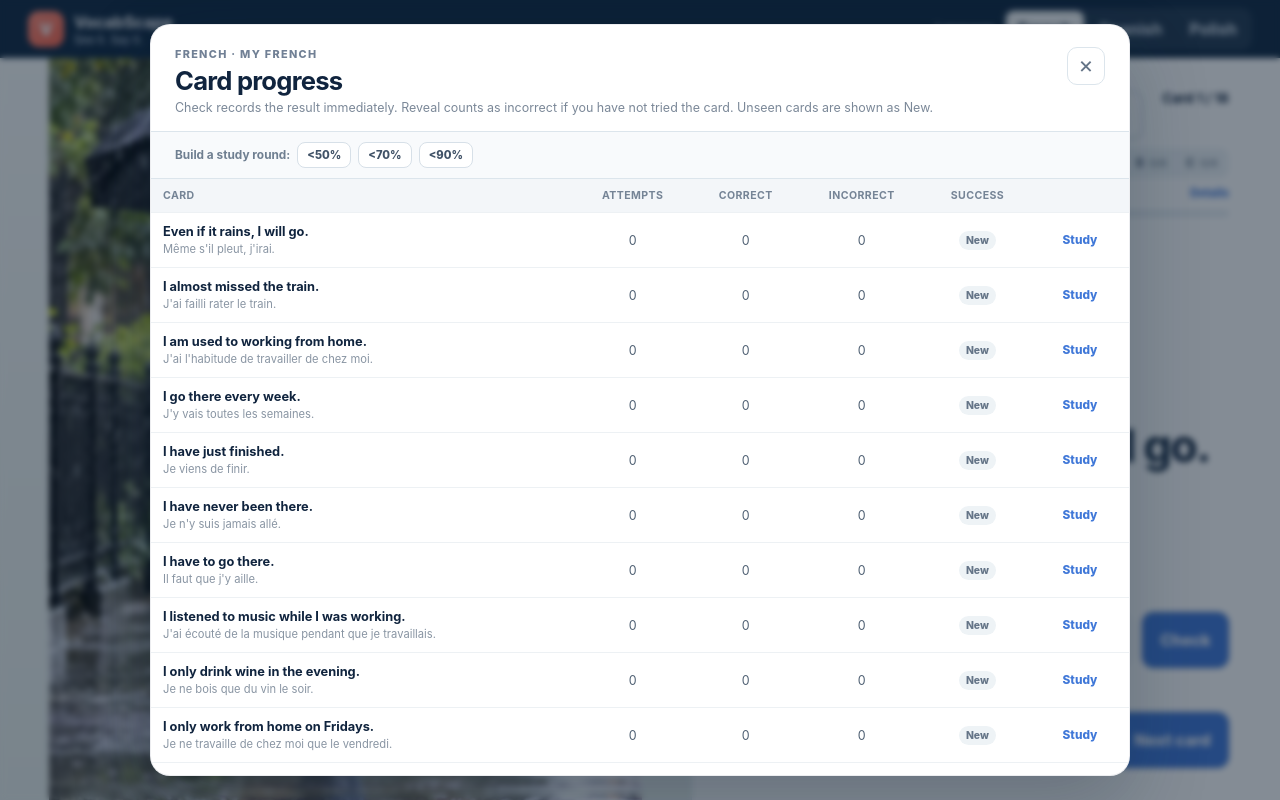
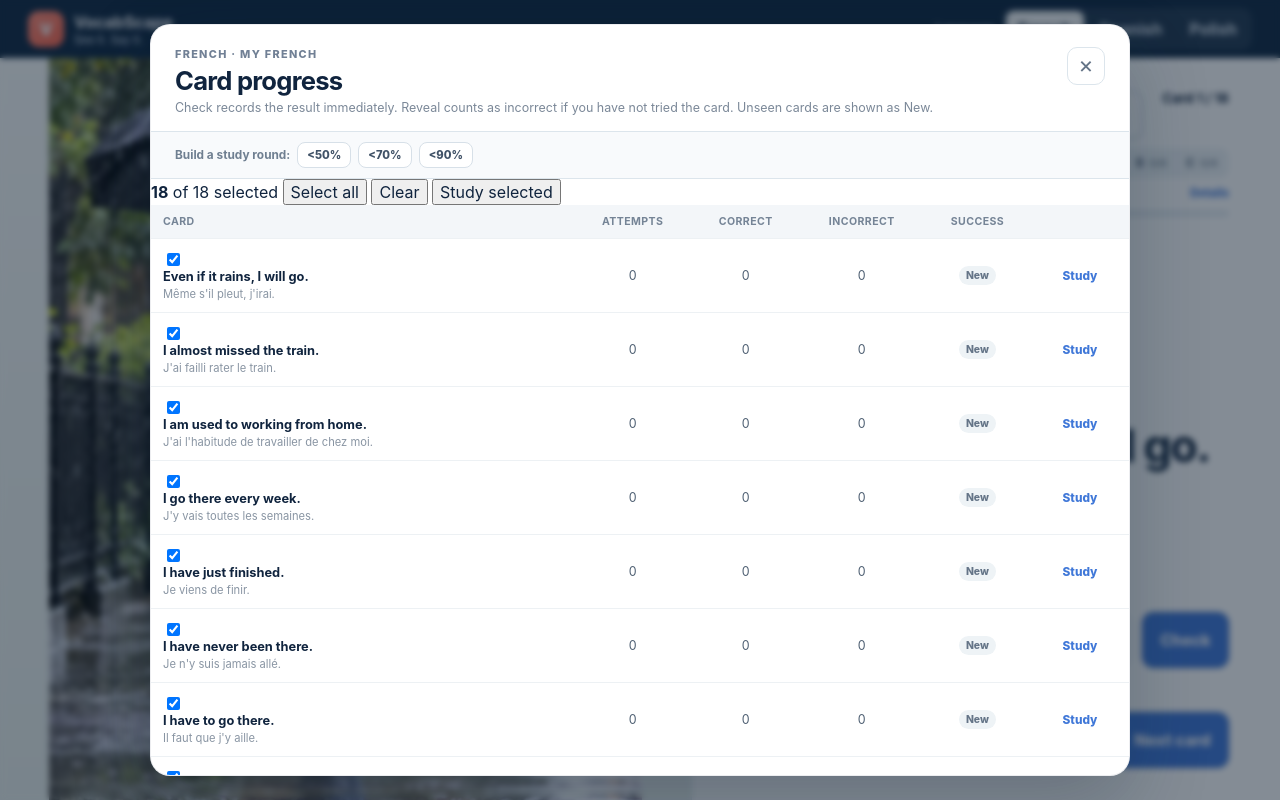
Before and after one commit to pelld/VocabScape, a Svelte app: page / in a window 1280 px wide. Both pictures are taken after a click on the button "Details". Built offline with nearby package versions, Linux system fonts and the light colour scheme.

Commit message:
Add selectable study sets to card details

```diff
--- a/src/App.svelte
+++ b/src/App.svelte
@@ -35,6 +35,8 @@
   let progressOpen = false;
   let focusMessage = "";
   let attemptedThisCard = false;
+  let selectedCardIds: string[] = [];
+  let activeSelectionIds: string[] | null = null;
 
   $: currentCard = filteredCards[currentIndex] ?? filteredCards[0];
   $: currentTerm = currentCard?.terms?.[language];
@@ -80,8 +82,16 @@
     return attempts ? Math.round((state.correct / attempts) * 100) : null;
   }
 
+  function baseCardsForStudy(deck: any, level: Level) {
+    const cards = cardsForLevel(deck, level);
+    if (!activeSelectionIds) return cards;
+
+    const selected = new Set(activeSelectionIds);
+    return cards.filter((card: any) => selected.has(card.id));
+  }
+
   function cardsForStudy(deck: any, level: Level, threshold: StudyThreshold) {
-    const cards = cardsForLevel(deck, level);
+    const cards = baseCardsForStudy(deck, level);
     if (threshold === null) return cards;
 
     return cards.filter((card: any) => {
@@ -220,9 +230,11 @@
     const cards = cardsForStudy(currentDeck, selectedLevel, studyThreshold);
 
     if (cards.length === 0 && studyThreshold !== null) {
-      focusMessage = `No cards are currently below ${studyThreshold}% in this level, so all cards are shown.`;
+      focusMessage = activeSelectionIds
+        ? `No selected cards are currently below ${studyThreshold}%, so all selected cards are shown.`
+        : `No cards are currently below ${studyThreshold}% in this level, so all cards are shown.`;
       studyThreshold = null;
-      filteredCards = cardsForLevel(currentDeck, selectedLevel);
+      filteredCards = baseCardsForStudy(currentDeck, selectedLevel);
     } else {
       focusMessage = "";
       filteredCards = cards;
@@ -248,9 +260,11 @@
       if (refreshed.length) {
         filteredCards = refreshed;
       } else if (studyThreshold !== null) {
-        focusMessage = `No cards remain below ${studyThreshold}% — switching back to all cards.`;
+        focusMessage = activeSelectionIds
+          ? `No selected cards remain below ${studyThreshold}% — showing your full selection.`
+          : `No cards remain below ${studyThreshold}% — switching back to all cards.`;
         studyThreshold = null;
-        filteredCards = cardsForLevel(currentDeck, selectedLevel);
+        filteredCards = baseCardsForStudy(currentDeck, selectedLevel);
       }
 
       const order = orderedIndices(filteredCards, studyThreshold, currentIndex);
@@ -328,6 +342,8 @@
     currentDeck = availableDecks[deckIndex];
     selectedLevel = "ALL";
     studyThreshold = null;
+    selectedCardIds = [];
+    activeSelectionIds = null;
     progressOpen = false;
     resetDeck();
   }
@@ -337,12 +353,16 @@
     currentDeck = availableDecks[index];
     selectedLevel = "ALL";
     studyThreshold = null;
+    selectedCardIds = [];
+    activeSelectionIds = null;
     progressOpen = false;
     resetDeck();
   }
 
   function switchLevel(level: Level) {
     selectedLevel = level;
+    activeSelectionIds = null;
+    selectedCardIds = [];
     resetDeck();
   }
 
@@ -354,6 +374,8 @@
   function studyCard(card: any) {
     selectedLevel = "ALL";
     studyThreshold = null;
+    activeSelectionIds = null;
+    selectedCardIds = [];
     filteredCards = cardsForLevel(currentDeck, "ALL");
     currentIndex = Math.max(0, filteredCards.findIndex((item: any) => item.id === card.id));
     queue = shuffledIndices(filteredCards.length).filter((index: number) => index !== currentIndex);
@@ -366,6 +388,46 @@
     progressOpen = false;
     if (answerInput) answerInput.value = "";
     focusAnswer();
+  }
+
+  function openProgress() {
+    selectedCardIds = activeSelectionIds
+      ? [...activeSelectionIds]
+      : currentDeck.objects.map((card: any) => card.id);
+    progressOpen = true;
+  }
+
+  function toggleCardSelection(cardId: string) {
+    selectedCardIds = selectedCardIds.includes(cardId)
+      ? selectedCardIds.filter((id) => id !== cardId)
+      : [...selectedCardIds, cardId];
+  }
+
+  function selectAllCards() {
+    selectedCardIds = currentDeck.objects.map((card: any) => card.id);
+  }
+
+  function clearCardSelection() {
+    selectedCardIds = [];
+  }
+
+  function studySelectedCards() {
+    if (!selectedCardIds.length) return;
+
+    activeSelectionIds = [...selectedCardIds];
+    selectedLevel = "ALL";
+    studyThreshold = null;
+    progressOpen = false;
+    resetDeck();
+    focusMessage = `Studying ${activeSelectionIds.length} selected card${activeSelectionIds.length === 1 ? "" : "s"}.`;
+  }
+
+  function clearCustomSelection() {
+    activeSelectionIds = null;
+    selectedCardIds = [];
+    selectedLevel = "ALL";
+    studyThreshold = null;
+    resetDeck();
   }
 
   function handleWindowKeydown(event: KeyboardEvent) {
@@ -472,7 +534,7 @@
           <span><strong>{deckStats.wrong}</strong> incorrect</span>
           <span><strong>{deckStats.accuracy === null ? "—" : `${deckStats.accuracy}%`}</strong> accuracy</span>
           <span><strong>{deckStats.mastered}</strong> secure</span>
-          <button class="progress-link" onclick={() => progressOpen = true}>Details</button>
+          <button class="progress-link" onclick={openProgress}>Details</button>
         </div>
 
         <div class="learning-progress" aria-label={`${deckStats.seen} seen and ${deckStats.mastered} mastered out of ${deckStats.total}`}>
@@ -488,7 +550,10 @@
             <button class:active={studyThreshold === 70} onclick={() => setStudyThreshold(70)}>&lt;70%</button>
             <button class:active={studyThreshold === 90} onclick={() => setStudyThreshold(90)}>&lt;90%</button>
           </div>
-          {#if studyThreshold !== null}
+          {#if activeSelectionIds}
+            <small class="custom-selection-note">{activeSelectionIds.length} selected</small>
+            <button class="clear-selection-link" onclick={clearCustomSelection}>All cards</button>
+          {:else if studyThreshold !== null}
             <small>{filteredCards.length} cards · weakest first · refreshes next round</small>
           {/if}
         </div>
@@ -553,6 +618,15 @@
           <button onclick={() => { setStudyThreshold(90); progressOpen = false; }}>&lt;90%</button>
         </div>
 
+        <div class="progress-selection-bar">
+          <span><strong>{selectedCardIds.length}</strong> of {currentDeck.objects.length} selected</span>
+          <button onclick={selectAllCards}>Select all</button>
+          <button onclick={clearCardSelection}>Clear</button>
+          <button class="study-selected-button" disabled={selectedCardIds.length === 0} onclick={studySelectedCards}>
+            Study selected
+          </button>
+        </div>
+
         <div class="progress-table-wrap">
           <table class="progress-table">
             <thead>
@@ -569,8 +643,17 @@
               {#each progressRows as row}
                 <tr>
                   <td>
-                    <strong>{row.card.concept}</strong>
-                    <small>{row.target}</small>
+                    <label class="card-selection">
+                      <input
+                        type="checkbox"
+                        checked={selectedCardIds.includes(row.card.id)}
+                        onchange={() => toggleCardSelection(row.card.id)}
+                      />
+                      <span>
+                        <strong>{row.card.concept}</strong>
+                        <small>{row.target}</small>
+                      </span>
+                    </label>
                   </td>
                   <td>{row.attempts}</td>
                   <td>{row.correct}</td>
```
